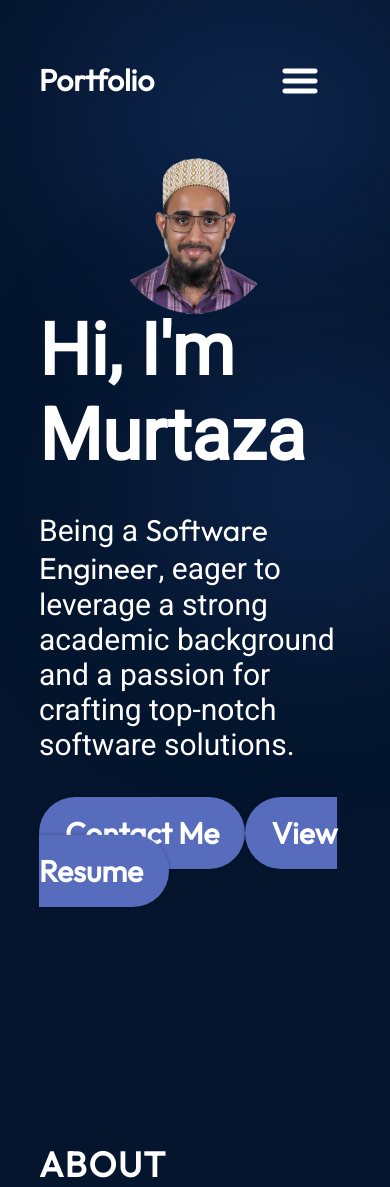
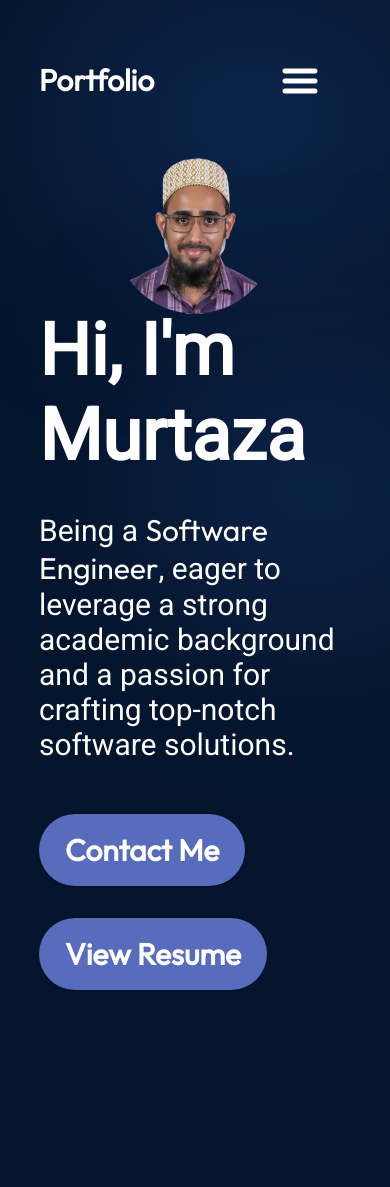
Before and after one commit to murtaza192168/My-Portfolio, a React (Vite) app: page / in a window 390 px wide. Shown: the top 1187 px of the page. Built offline with nearby package versions, Linux system fonts and the light colour scheme.

Commit message:
Fix the responsiveness issues

```diff
--- a/src/components/Hero/Hero.jsx
+++ b/src/components/Hero/Hero.jsx
@@ -13,10 +13,10 @@ export const Hero = () => {
              <p className={styles.description}>Being a <span className={styles.se}>Software Engineer</span>, eager to leverage a strong academic background and a passion for crafting top-notch software solutions.</p>
              {/* For contact Me and View-Resume Button */}
 
-            <div className={styles.anchorBtn}>
+            <div>
                 {
                     contactInfo.map((info, id) =>{
-                        return <div key={id}>
+                        return <div key={id} className={styles.anchorBtn} >
                             <a className={styles.contactBtn} href={info.email}>Contact Me</a>
                             <a className={styles.resumeBtn} href={info.resume}>View Resume</a>
                         </div>
--- a/src/components/Hero/Hero.module.css
+++ b/src/components/Hero/Hero.module.css
@@ -66,6 +66,8 @@
     flex-wrap: wrap;
     gap: 2rem;
 }
+
+
 
 
 .heroImg{
@@ -139,4 +141,7 @@
     .container{
         padding-bottom: 50px;
     }
+
+
+
  }
```
